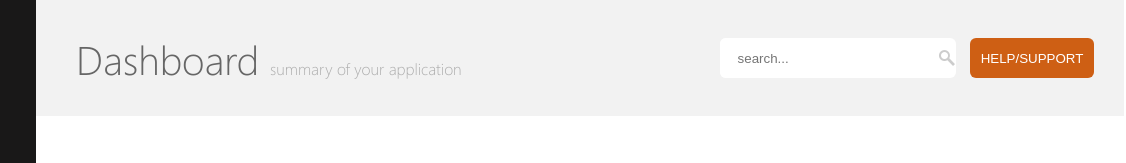
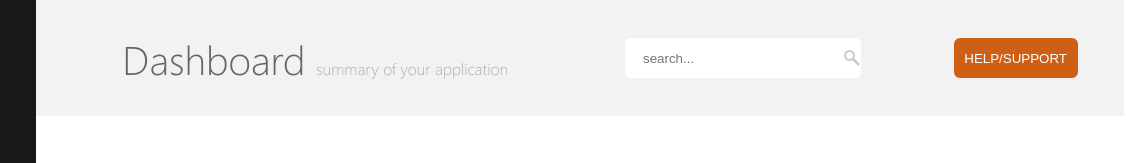
Before and after one commit to 8researcher8/Home-work, a plain HTML site: page third site/index.html in a window 1280 px wide. Shown: the top 163 px of the page, 154-1280 px from the left. Drawn offline with Linux system fonts and the light colour scheme.

Commit message:
third side small changes

```diff
--- a/third site/css/style.css
+++ b/third site/css/style.css
@@ -205,7 +205,7 @@ body{
 		color: #666666;
 		background-color: #F2F2F2;
 		display: flex;
-		justify-content: space-between;
+		justify-content: space-around;
 	}
 		.title {
 			flex: 0 0 450px;
@@ -218,16 +218,13 @@ body{
 					font-size: 16px;
 					color: #ACACAC;
 				}
-		.titleR {
-			align-self: center;
-		}
-		#searchB {
+				#searchB {
 			background-color: #fff;
 			width: 236px;
 			height: 40px;
 			border: none;
 			border-radius: 6px;
-			display: inline-block;
+			align-self: center;
 		}
 		#search {
 			border-radius: 6px;
@@ -250,25 +247,17 @@ body{
 			height: 40px;
 			width: 124px;
 			border-radius: 6px;
-			display: inline-block;
-			margin: 0 30px 0 10px;
-
-		}
-		#buttomHS input {
-			height: 40px;
-			width: 124px;
-			border-radius: 6px;
 			border: none;
 			color: #fff;
 			background-color: #CE5F14;
+			align-self: center;
 		}
-		#buttomHS :hover {
+		#buttomHS:hover{
 			background-color: #ed3d08;
 		}
 .Centerpanel {
 	display: flex;
 	flex-flow: row wrap;
-
 }
 .mainC {
 	margin: 55px 0 10px 36px;
--- a/third site/index.html
+++ b/third site/index.html
@@ -50,15 +50,11 @@
 			<div class="title">
 				Dashboard <span>summary of your application</span>
 			</div>
-			<div class="titleR">
 				<div id="searchB">
 					<input type="text" name="textfield" placeholder="search..." id="search">
 					<input type="button" name="button" id="bsearch">
 				</div>
-				<div id="buttomHS">
-				<input type="button" name="button" value="HELP/SUPPORT">
-				</div>
-			</div>
+			<input type="button" name="button" value="HELP/SUPPORT" id="buttomHS">
 		</div>
 		<div class="Centerpanel">
 			<div class="mainC">
```
